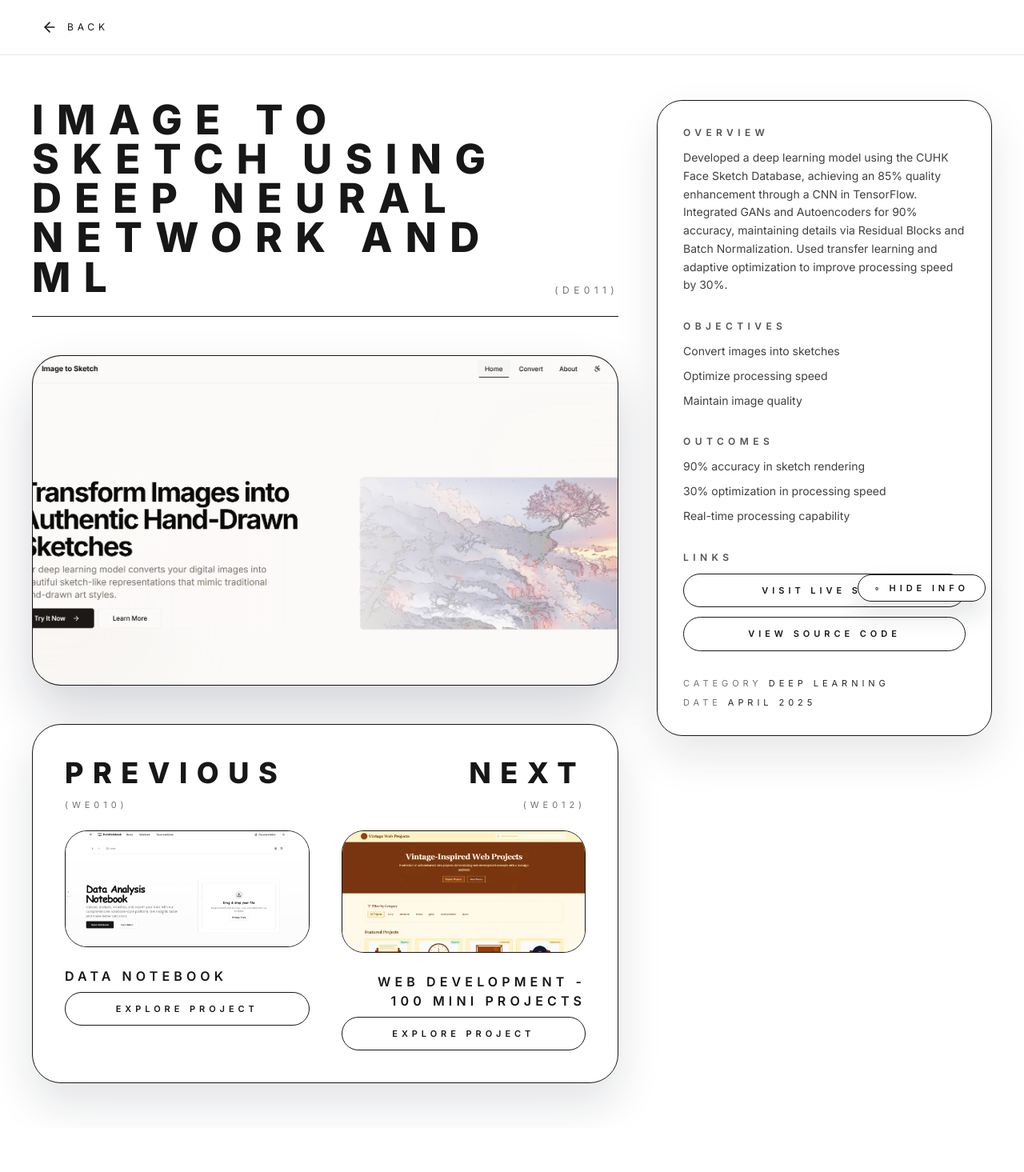
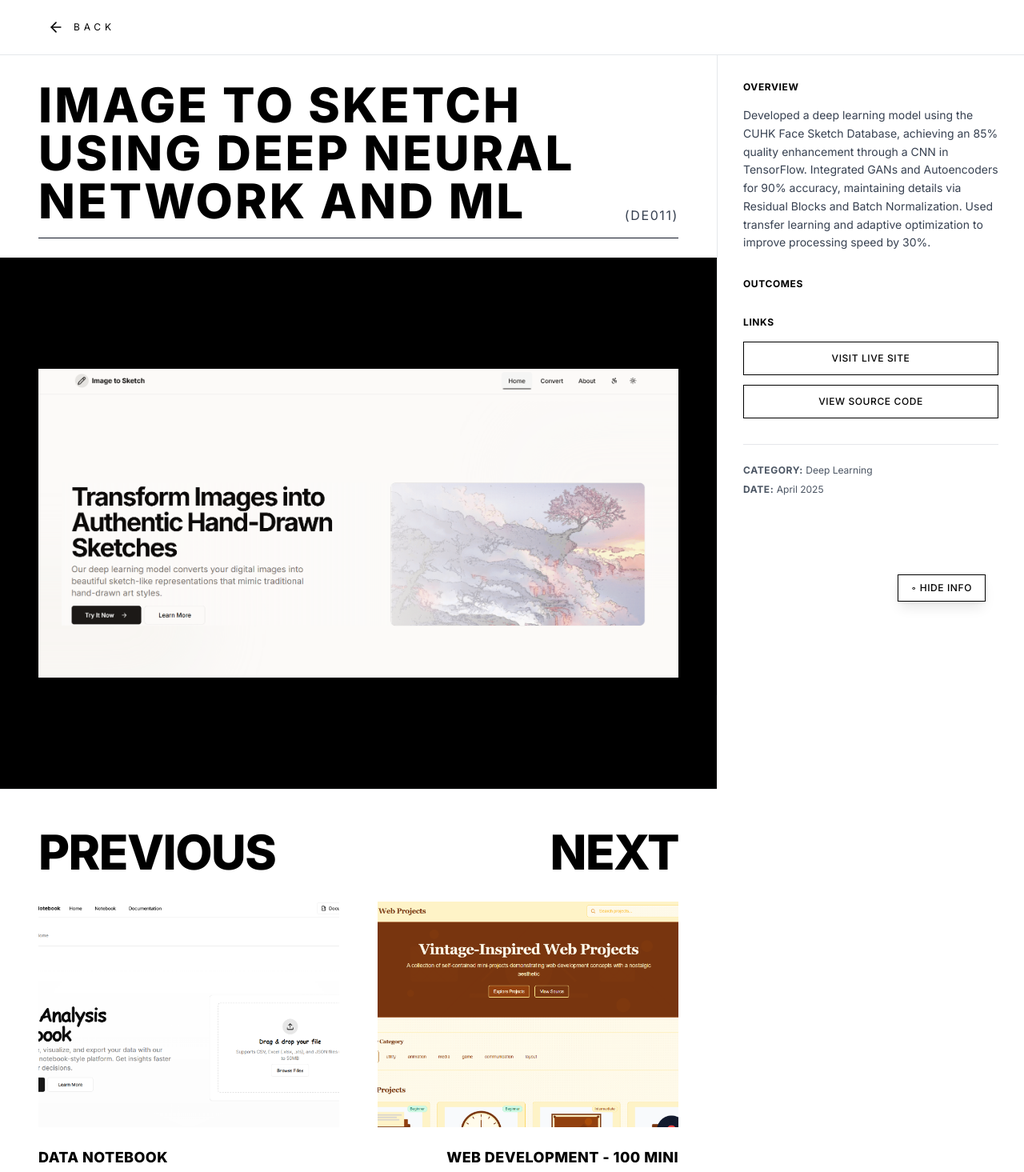
Before and after one commit to Kedhareswer/NaaPeru, a Next.js app: page /project/1 in a window 1280 px wide. Shown: the top 1465 px of the page at 80% size. Before the commit the page ends 1410 px from the top, so only its background shows below. Built offline with nearby package versions, Linux system fonts and the light colour scheme.

Commit message:
reverted4

```diff
--- a/components/project-detail.tsx
+++ b/components/project-detail.tsx
@@ -44,184 +44,141 @@ export function ProjectDetail({ project, allProjects }: ProjectDetailProps) {
   }
 
   return (
-    <section className="w-full bg-white">
+    <div className="min-h-screen bg-white flex flex-col">
+      {/* Header with back button */}
       <header className="sticky top-0 z-40 border-b border-gray-200 bg-white/95 backdrop-blur">
-        <div className="mx-auto flex w-full max-w-[1400px] px-6 py-4 lg:px-10">
+        <div className="px-6 py-4 lg:px-12">
           <button
             onClick={() => router.back()}
-            className="flex items-center gap-3 px-3 py-2 text-neutral-900 transition-colors hover:text-neutral-600 focus:outline-none focus-visible:ring-2 focus-visible:ring-neutral-900 focus-visible:ring-offset-2 focus-visible:ring-offset-white"
+            className="flex items-center gap-3 px-3 py-2 text-black hover:text-gray-600 transition-colors focus:outline-none focus-visible:ring-2 focus-visible:ring-black focus-visible:ring-offset-2 focus-visible:ring-offset-white"
             aria-label="Go back"
           >
             <ArrowLeft className="w-5 h-5" />
-            <span className="hidden text-xs uppercase tracking-[0.4em] sm:inline-block">Back</span>
+            <span className="text-xs uppercase tracking-[0.4em] hidden sm:inline-block">Back</span>
           </button>
         </div>
       </header>
 
-      <div className="mx-auto w-full max-w-[1400px] px-6 py-10 lg:px-10 lg:py-14">
-        <div className="grid gap-12 lg:grid-cols-[minmax(0,1.75fr)_minmax(0,1fr)]">
-          {/* Content Column */}
-          <div className="space-y-12">
-            <div className="space-y-4 border-b border-neutral-900 pb-6">
-              <div className="flex flex-col gap-4 sm:flex-row sm:items-end sm:justify-between">
-                <h1 className="text-[clamp(2.75rem,4vw,3.75rem)] font-black uppercase leading-[0.96] tracking-[0.32em] text-neutral-900">
+      {/* Main Content */}
+      <div className="flex-1 flex flex-col lg:flex-row">
+        {/* Left Side (70%) - Title + Gallery + Navigation */}
+        <div className="flex-1 lg:w-[70%] flex flex-col">
+          {/* Title Block */}
+          <div className="bg-white px-6 sm:px-8 lg:px-12 pt-8 pb-6">
+            <div className="flex items-end justify-between">
+              <h1 className="text-3xl lg:text-5xl xl:text-6xl font-black uppercase tracking-wider text-black">
                 {project.title}
               </h1>
-                <p className="text-xs uppercase tracking-[0.45em] text-neutral-500">
-                  ({getCategoryCode(project)})
-                </p>
+              <p className="hidden sm:block text-sm lg:text-base tracking-widest text-gray-700">({getCategoryCode(project)})</p>
             </div>
+            <div className="mt-4 border-b border-gray-900" />
           </div>
 
-            <div className="overflow-hidden rounded-[36px] border border-neutral-900 bg-black shadow-[0_32px_65px_rgba(15,23,42,0.18)]">
-              <div className="relative aspect-[16/9] w-full">
+          {/* Image Gallery Area - full-height within column */}
+          <div className="bg-black relative flex items-center justify-center px-6 sm:px-8 lg:px-12 py-8 min-h-[70vh]">
+            {/* Main Image Display */}
+            <div className="relative w-full h-full flex items-center justify-center">
               <AnimatePresence mode="wait">
                 {galleryImages.length > 0 ? (
                   <motion.img
                     key={currentImageIndex}
                     src={galleryImages[currentImageIndex]}
                     alt={project.title}
-                      className="h-full w-full object-cover"
-                      initial={{ opacity: 0.2, scale: 0.985 }}
+                    className="w-full h-[65vh] lg:h-[75vh] object-contain"
+                    initial={{ opacity: 0, scale: 0.98 }}
                     animate={{ opacity: 1, scale: 1 }}
-                      exit={{ opacity: 0.2, scale: 0.985 }}
-                      transition={{ duration: 0.45, ease: [0.23, 1, 0.32, 1] }}
+                    exit={{ opacity: 0, scale: 0.98 }}
+                    transition={{ duration: 0.4 }}
                   />
                 ) : (
                   <motion.div
-                      className="flex h-full w-full items-center justify-center bg-gradient-to-br from-orange-400 via-orange-500 to-rose-500"
+                    className="w-full max-w-3xl aspect-video bg-gradient-to-br from-orange-400 via-orange-500 to-red-600 flex items-center justify-center"
                     initial={{ opacity: 0 }}
                     animate={{ opacity: 1 }}
                   >
-                      <span className="text-6xl font-black uppercase tracking-[0.3em] text-white">
-                        {project.title
-                          .split(" ")
-                          .map(w => w[0])
-                          .join("")
-                          .slice(0, 3)
-                          .toUpperCase()}
+                    <span className="text-white text-8xl font-black">
+                      {project.title.split(" ").map(w => w[0]).join("").slice(0, 3).toUpperCase()}
                     </span>
                   </motion.div>
                 )}
               </AnimatePresence>
 
+              {/* Navigation Arrows (if multiple images) */}
               {galleryImages.length > 1 && (
                 <>
                   <button
                     onClick={prevImage}
-                      className="absolute left-6 top-1/2 -translate-y-1/2 rounded-full border border-white/40 bg-white/15 p-2 text-white backdrop-blur transition hover:bg-white/30"
-                      aria-label="Previous image"
+                    className="absolute left-4 top-1/2 -translate-y-1/2 w-10 h-10 bg-white/20 hover:bg-white/40 backdrop-blur-sm rounded-full flex items-center justify-center transition-all"
                   >
-                      <ChevronLeft className="h-6 w-6" />
+                    <ChevronLeft className="w-6 h-6 text-white" />
                   </button>
                   <button
                     onClick={nextImage}
-                      className="absolute right-6 top-1/2 -translate-y-1/2 rounded-full border border-white/40 bg-white/15 p-2 text-white backdrop-blur transition hover:bg-white/30"
-                      aria-label="Next image"
+                    className="absolute right-4 top-1/2 -translate-y-1/2 w-10 h-10 bg-white/20 hover:bg-white/40 backdrop-blur-sm rounded-full flex items-center justify-center transition-all"
                   >
-                      <ChevronRight className="h-6 w-6" />
+                    <ChevronRight className="w-6 h-6 text-white" />
                   </button>
                 </>
               )}
+            </div>
 
+            {/* Image Counter (if multiple images) */}
             {galleryImages.length > 1 && (
-                  <div className="absolute bottom-6 left-1/2 -translate-x-1/2 rounded-full border border-white/40 bg-white/10 px-4 py-1 text-[11px] uppercase tracking-[0.4em] text-white">
+              <div className="absolute bottom-6 left-1/2 -translate-x-1/2 text-white text-sm">
                 {currentImageIndex + 1} / {galleryImages.length}
               </div>
             )}
           </div>
-            </div>
 
-            <div className="rounded-[36px] border border-neutral-900 bg-white p-8 shadow-[0_26px_55px_rgba(15,23,42,0.12)] lg:p-10">
-              <div className="grid gap-10 lg:grid-cols-2">
+          {/* Previous | Next - side by side */}
+          <div className="bg-white border-t border-gray-200 px-6 sm:px-8 lg:px-12 py-12">
+            <div className="grid grid-cols-1 md:grid-cols-2 gap-12">
+              {/* Previous (Left) */}
               {previousProject && (
-                  <article className="space-y-6">
-                    <header className="space-y-3">
-                      <h2 className="text-4xl font-black uppercase tracking-[0.32em] text-neutral-900">Previous</h2>
-                      <p className="text-[11px] uppercase tracking-[0.45em] text-neutral-500">
-                        ({getCategoryCode(previousProject)})
-                      </p>
-                    </header>
-                    <div className="overflow-hidden rounded-[28px] border border-neutral-900 bg-neutral-100">
+                <div>
+                  <h2 className="text-5xl lg:text-6xl font-black uppercase tracking-tight mb-8 text-black">PREVIOUS</h2>
+                  <div className="max-w-sm">
+                    <div className="w-full aspect-[4/3] mb-6 overflow-hidden">
                       {previousProject.image ? (
-                        <motion.img
-                          src={previousProject.image}
-                          alt={previousProject.title}
-                          className="h-full w-full object-cover"
-                          whileHover={{ scale: 1.04 }}
-                          transition={{ duration: 0.5, ease: [0.23, 1, 0.32, 1] }}
-                        />
+                        <img src={previousProject.image} alt={previousProject.title} className="w-full h-full object-cover hover:scale-105 transition-transform duration-500" />
                       ) : (
-                        <div className="flex h-full w-full items-center justify-center text-4xl font-black uppercase tracking-[0.3em] text-neutral-500">
-                          {previousProject.title
-                            .split(" ")
-                            .map(w => w[0])
-                            .join("")
-                            .slice(0, 2)
-                            .toUpperCase()}
+                        <div className="w-full h-full bg-gray-200 flex items-center justify-center">
+                          <span className="text-gray-500 text-4xl font-black">{previousProject.title.split(" ").map(w => w[0]).join("").slice(0, 2).toUpperCase()}</span>
                         </div>
                       )}
                     </div>
-                    <div className="space-y-2">
-                      <h3 className="text-base font-semibold uppercase tracking-[0.32em] text-neutral-900">
-                        {previousProject.title}
-                      </h3>
-                      <button
-                        onClick={() => router.push(`/project/${previousProject.id}`)}
-                        className="w-full rounded-full border border-neutral-900 px-6 py-3 text-[11px] font-semibold uppercase tracking-[0.45em] text-neutral-900 transition hover:bg-neutral-900 hover:text-white"
-                      >
-                        Explore Project
-                      </button>
+                    <h3 className="text-lg font-black uppercase tracking-wide mb-2 text-black">{previousProject.title}</h3>
+                    <p className="text-xs tracking-widest mb-6 text-gray-600">({getCategoryCode(previousProject)})</p>
+                    <button onClick={() => router.push(`/project/${previousProject.id}`)} className="w-full py-3 px-6 border border-black text-black text-xs font-medium uppercase tracking-widest hover:bg-black hover:text-white transition-all duration-300">EXPLORE PROJECT</button>
                   </div>
-                  </article>
+                </div>
               )}
 
+              {/* Next (Right) */}
               {nextProject && (
-                  <article className="space-y-6 text-left lg:text-right">
-                    <header className="space-y-3">
-                      <h2 className="text-4xl font-black uppercase tracking-[0.32em] text-neutral-900">Next</h2>
-                      <p className="text-[11px] uppercase tracking-[0.45em] text-neutral-500">
-                        ({getCategoryCode(nextProject)})
-                      </p>
-                    </header>
-                    <div className="overflow-hidden rounded-[28px] border border-neutral-900 bg-neutral-100">
+                <div className="md:text-right">
+                  <h2 className="text-5xl lg:text-6xl font-black uppercase tracking-tight mb-8 text-black">NEXT</h2>
+                  <div className="md:ml-auto max-w-sm">
+                    <div className="w-full aspect-[4/3] mb-6 overflow-hidden">
                       {nextProject.image ? (
-                        <motion.img
-                          src={nextProject.image}
-                          alt={nextProject.title}
-                          className="h-full w-full object-cover"
-                          whileHover={{ scale: 1.04 }}
-                          transition={{ duration: 0.5, ease: [0.23, 1, 0.32, 1] }}
-                        />
+                        <img src={nextProject.image} alt={nextProject.title} className="w-full h-full object-cover hover:scale-105 transition-transform duration-500" />
                       ) : (
-                        <div className="flex h-full w-full items-center justify-center text-4xl font-black uppercase tracking-[0.3em] text-neutral-500">
-                          {nextProject.title
-                            .split(" ")
-                            .map(w => w[0])
-                            .join("")
-                            .slice(0, 2)
-                            .toUpperCase()}
+                        <div className="w-full h-full bg-gray-200 flex items-center justify-center">
+                          <span className="text-gray-500 text-4xl font-black">{nextProject.title.split(" ").map(w => w[0]).join("").slice(0, 2).toUpperCase()}</span>
                         </div>
                       )}
                     </div>
-                    <div className="space-y-2">
-                      <h3 className="text-base font-semibold uppercase tracking-[0.32em] text-neutral-900">
-                        {nextProject.title}
-                      </h3>
-                      <button
-                        onClick={() => router.push(`/project/${nextProject.id}`)}
-                        className="w-full rounded-full border border-neutral-900 px-6 py-3 text-[11px] font-semibold uppercase tracking-[0.45em] text-neutral-900 transition hover:bg-neutral-900 hover:text-white"
-                      >
-                        Explore Project
-                      </button>
+                    <h3 className="text-lg font-black uppercase tracking-wide mb-2 text-black">{nextProject.title}</h3>
+                    <p className="text-xs tracking-widest mb-6 text-gray-600">({getCategoryCode(nextProject)})</p>
+                    <button onClick={() => router.push(`/project/${nextProject.id}`)} className="w-full py-3 px-6 border border-black text-black text-xs font-medium uppercase tracking-widest hover:bg-black hover:text-white transition-all duration-300">EXPLORE PROJECT</button>
                   </div>
-                  </article>
+                </div>
               )}
             </div>
           </div>
         </div>
 
-          {/* Info Sidebar */}
+        {/* Info Sidebar - Right Side (30%) */}
         <AnimatePresence>
           {infoVisible && (
             <motion.aside
@@ -229,49 +186,48 @@ export function ProjectDetail({ project, allProjects }: ProjectDetailProps) {
               animate={{ x: 0 }}
               exit={{ x: "100%" }}
               transition={{ duration: 0.4, ease: "easeInOut" }}
-                className="lg:sticky lg:top-32"
+              className="w-full lg:w-[30%] bg-white border-l border-gray-200 overflow-y-auto lg:h-screen lg:sticky lg:top-0"
             >
-                <div className="flex flex-col gap-8 rounded-[32px] border border-neutral-900 bg-white p-8 shadow-[0_24px_54px_rgba(15,23,42,0.1)]">
-                  <section className="space-y-3">
-                    <h2 className="text-xs font-semibold uppercase tracking-[0.45em] text-neutral-600">Overview</h2>
-                    <p className="text-sm leading-relaxed text-neutral-700">
+              <div className="p-6 lg:p-8 space-y-8">
+                {/* Overview Section */}
+                <div>
+                  <h2 className="text-xs font-bold uppercase tracking-wider mb-4 text-black">
+                    Overview
+                  </h2>
+                  <p className="text-sm leading-relaxed text-gray-700">
                     {project.description}
                   </p>
-                  </section>
+                </div>
 
-                  {project.objectives?.length ? (
-                    <section className="space-y-3">
-                      <h2 className="text-xs font-semibold uppercase tracking-[0.45em] text-neutral-600">Objectives</h2>
-                      <ul className="space-y-2 text-sm leading-relaxed text-neutral-700">
-                        {project.objectives.map((objective, index) => (
-                          <li key={index}>{objective}</li>
+                {/* Outcomes Section */}
+                {project.outcomes && project.outcomes.length > 0 && (
+                  <div>
+                    <h2 className="text-xs font-bold uppercase tracking-wider mb-4 text-black">
+                      Outcomes
+                    </h2>
+                    <ul className="space-y-2">
+                      {project.outcomes.map((outcome, index) => (
+                        <li key={index} className="text-sm text-gray-700">
+                        </li>
                       ))}
                     </ul>
-                    </section>
-                  ) : null}
+                  </div>
+                )}
 
-                  {project.outcomes?.length ? (
-                    <section className="space-y-3">
-                      <h2 className="text-xs font-semibold uppercase tracking-[0.45em] text-neutral-600">Outcomes</h2>
-                      <ul className="space-y-2 text-sm leading-relaxed text-neutral-700">
-                        {project.outcomes.map((outcome, index) => (
-                          <li key={index}>{outcome}</li>
-                        ))}
-                      </ul>
-                    </section>
-                  ) : null}
-
-                  <section className="space-y-3">
-                    <h2 className="text-xs font-semibold uppercase tracking-[0.45em] text-neutral-600">Links</h2>
-                    <div className="grid gap-3">
+                {/* Links Section */}
+                <div>
+                  <h2 className="text-xs font-bold uppercase tracking-wider mb-4 text-black">
+                    Links
+                  </h2>
+                  <div className="space-y-3">
                     {project.demo && (
                       <a
                         href={project.demo}
                         target="_blank"
                         rel="noopener noreferrer"
-                          className="inline-flex w-full items-center justify-center rounded-full border border-neutral-900 px-6 py-3 text-[11px] font-semibold uppercase tracking-[0.45em] text-neutral-900 transition hover:bg-neutral-900 hover:text-white"
+                        className="block w-full py-3 px-4 border border-black text-black text-xs font-medium uppercase tracking-wider hover:bg-black hover:text-white transition-all duration-300 text-center"
                       >
-                          Visit Live Site
+                        VISIT LIVE SITE
                       </a>
                     )}
                     {project.github && (
@@ -279,39 +235,44 @@ export function ProjectDetail({ project, allProjects }: ProjectDetailProps) {
                         href={project.github}
                         target="_blank"
                         rel="noopener noreferrer"
-                          className="inline-flex w-full items-center justify-center rounded-full border border-neutral-900 px-6 py-3 text-[11px] font-semibold uppercase tracking-[0.45em] text-neutral-900 transition hover:bg-neutral-900 hover:text-white"
+                        className="block w-full py-3 px-4 border border-black text-black text-xs font-medium uppercase tracking-wider hover:bg-black hover:text-white transition-all duration-300 text-center"
                       >
-                          View Source Code
+                        VIEW SOURCE CODE
                       </a>
                     )}
                   </div>
-                  </section>
+                </div>
 
-                  <section className="space-y-2 text-[11px] uppercase tracking-[0.45em] text-neutral-500">
+                {/* Category & Date Info */}
+                <div className="pt-6 border-t border-gray-200">
+                  <div className="space-y-2 text-xs text-gray-600">
                     {project.category && (
                       <p>
-                        Category <span className="text-neutral-800">{project.category}</span>
+                        <span className="font-bold uppercase tracking-wider">Category:</span>{" "}
+                        {project.category}
                       </p>
                     )}
                     {project.project_date && (
                       <p>
-                        Date <span className="text-neutral-800">{project.project_date}</span>
+                        <span className="font-bold uppercase tracking-wider">Date:</span>{" "}
+                        {project.project_date}
                       </p>
                     )}
-                  </section>
+                  </div>
+                </div>
               </div>
             </motion.aside>
           )}
         </AnimatePresence>
-        </div>
-      </div>
 
+        {/* Hide/Show Info Toggle Button */}
         <button
           onClick={() => setInfoVisible(!infoVisible)}
-        className="fixed bottom-8 right-8 z-50 inline-flex items-center gap-2 rounded-full border border-neutral-900 bg-white px-5 py-2 text-[11px] font-semibold uppercase tracking-[0.45em] text-neutral-900 shadow-[0_16px_32px_rgba(15,23,42,0.12)] transition hover:bg-neutral-900 hover:text-white lg:bottom-12 lg:right-12"
+          className="fixed bottom-8 right-8 lg:bottom-12 lg:right-12 px-4 py-2 bg-white border border-black text-black text-xs font-medium uppercase tracking-wider hover:bg-black hover:text-white transition-all duration-300 shadow-lg z-50"
         >
           {infoVisible ? "◦ Hide Info" : "◦ Info"}
         </button>
-    </section>
+      </div>
+    </div>
   )
 }
```
Also changed, not shown: components/about-section.tsx (+11 -11 lines), components/projects-showcase.tsx (+69 -74 lines). Lines whose indentation alone changed are shown as unchanged.
